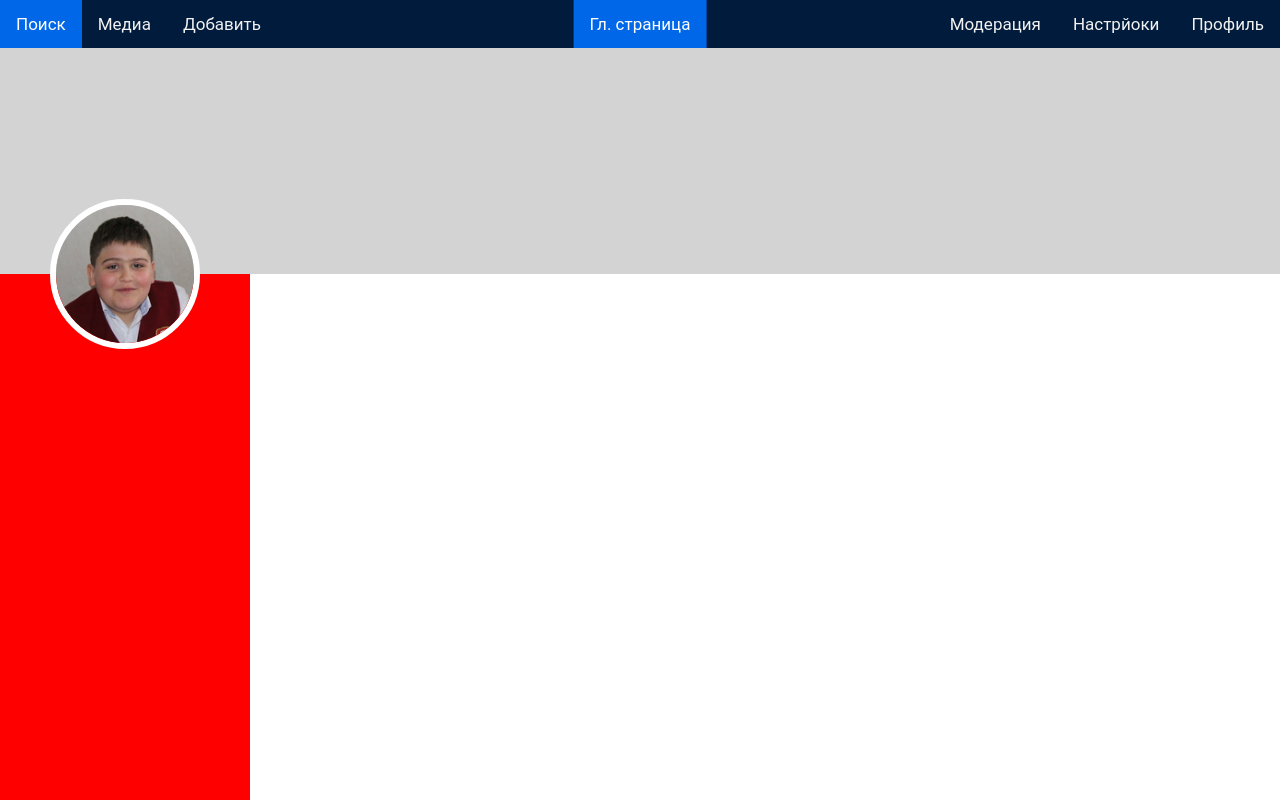
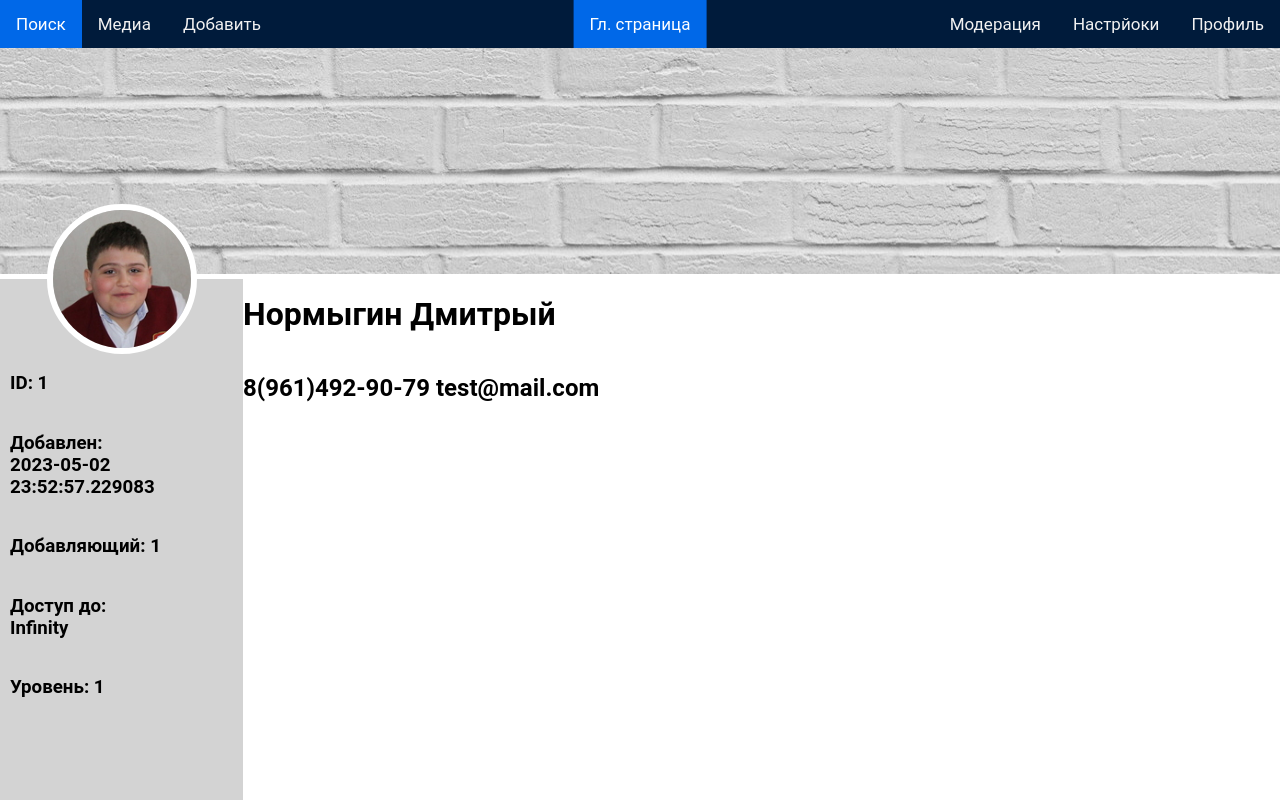
Before and after one commit to xskak228/PDB, a Flask app: page /profile in a window 1280 px wide. Run offline with Flask 3, Linux system fonts and the light colour scheme; a user stored in the database is signed in.

Commit message:
FrontEnd work's Profile

```diff
--- a/server.py
+++ b/server.py
@@ -24,6 +24,10 @@ def load_user(user_id):
     db_sess = db_session_keys.create_session()
     return db_sess.query(Keys).get(user_id)
 
+
+@app.route("/")
+def redirecting():
+    return redirect("/home")
 
 @app.route('/login', methods=['GET', 'POST'])
 def login():
@@ -108,7 +112,7 @@ def profile():
 
 
 @app.route('/OutBase/MainDataBaseInformation/id<id>NoMod/<InfPage>')
-def DataBase(id, InfPage):
+def вataиase(id, InfPage):
     if InfPage == "MainInformation":
         return f"""Вы находитесь на странице '{InfPage}' пользователя с ID: {id}"""
     else:
@@ -121,28 +125,22 @@ def main():
 
     # tes_bd()
 
-    app.run()
+    app.run(port=5051)
 
 
 def tes_bd():
     keys = Keys()
     keys.powerful = 1
     keys.who_appointed = 1
-    keys.surname = "TEST1"
-    keys.name = "TEST2"
-    keys.phone = "1(234) 567 89-10"
-    keys.email = "test@mail.com"
-    keys.set_key("TEST1234")
+    keys.surname = "Похабщинв"
+    keys.name = "Ослов99"
+    keys.phone = "1(234)567-89-10"
+    keys.email = "Pohabshina@oslov.com"
+    keys.set_key("1234567890")
     db_sess_1 = db_session_keys.create_session()
 
-    base = Main()
-    base.key = "wWdaDA2D2daWA2809p"
-    db_sess_2 = db_session_base.create_session()
-
     db_sess_1.add(keys)
-    db_sess_2.add(base)
     db_sess_1.commit()
-    db_sess_2.commit()
 
 
 if __name__ == '__main__':
--- a/static/css/profile_style.css
+++ b/static/css/profile_style.css
@@ -11,49 +11,74 @@
 }
 
 .headfon {
+    background-image: url("../img/fone.jpg");
     min-height: 30%;
     width: 100%;
 }
-
-
 
 .profile_content {
     background-color: white;
     min-height: 70%;
     width: 100%;
+
+    display: flex;
+    flex-direction: row;
 }
 
 .server_information {
-    background-color: red;
+    background-color: lightgray;
+    border-top: solid 5px white;
     height: 100%;
-    width: 250px;
+    width: 300px;
 
     display: flex;
-    justify-content: center;
+    flex-direction: column;
 }
 
 .user_information {
     width: 100%;
+    height: 100%;
+    background-color: white;
 
     display: flex;
-    justify-content: center;
+    flex-direction: column;
 }
 
 #Logo_UserInf {display: None}
-
+#Logo_ServInf {display: block}
 .logo {
     height: 150px;
+    width: 150px;
     margin-top: -75px;
 
     border: solid 6px white;
     border-radius: 50%;
 }
+
+.logoimg, .con{
+    display: flex;
+    justify-content: center;
+}
+
+#con_serv {
+    flex-direction: column;
+    justify-content: center;
+    padding-left: 10px;
+    padding-right: 10px;
+}
+
+#con_user {
+    flex-direction: column;
+    justify-content: center;
+}
+
 /* Responsive navigation menu (for mobile devices) */
 @media screen and (max-width: 860px) {
-    .headfon {min-height: 20%;}
+    .headfon {min-height: 25%;}
 
     #Logo_UserInf {display: block}
     .server_information {display: None;}
 
-    .profile_content {min-height: 80%;}
+    .profile_content {min-height: 75%;}
+
 }
--- a/templates/profile.html
+++ b/templates/profile.html
@@ -5,10 +5,22 @@
     <div class="headfon"></div>
     <div class="profile_content">
         <div class="server_information">
-            <img class="logo" id="Logo_ServInf" src="{{ url_for('static', filename='img/test3.jpg') }}" alt="ФП">
+            <div class="logoimg"><img class="logo" id="Logo_ServInf" src="{{ url_for('static', filename='img/test3.jpg') }}" alt="ФП"></div>
+            <div class="con" id="con_serv">
+                <h3>ID: {{ current_user.id }}</h3>
+                <h3>Добавлен:<br> {{ current_user.created_date }}</h3>
+                <h3>Добавляющий: {{ current_user.who_appointed }}</h3>
+                <h3>Доступ до:<br> {{ current_user.finished_date }}</h3>
+                <h3>Уровень: {{ current_user.powerful }}</h3>
+
+            </div>
         </div>
         <div class="user_information">
-            <img class="logo" id="Logo_UserInf" src="{{ url_for('static', filename='img/test3.jpg') }}" alt="ФП">
+            <div class="logoimg"><img class="logo" id="Logo_UserInf" src="{{ url_for('static', filename='img/test3.jpg') }}" alt="ФП"></div>
+            <div class="con" id="con_user">
+                <h1>{{ current_user.surname }} {{ current_user.name }}</h1>
+                <h2>{{ current_user.phone }} {{ current_user.email }}</h2>
+            </div>
         </div>
     </div>
 {% endblock %}
```
Also changed, not shown: db/keys.db, static/img/fone.jpg (added).
